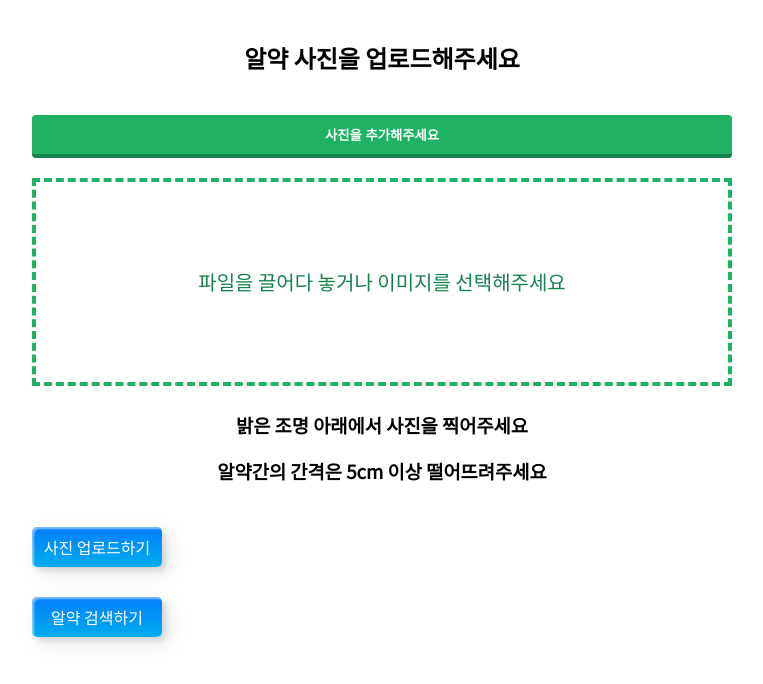
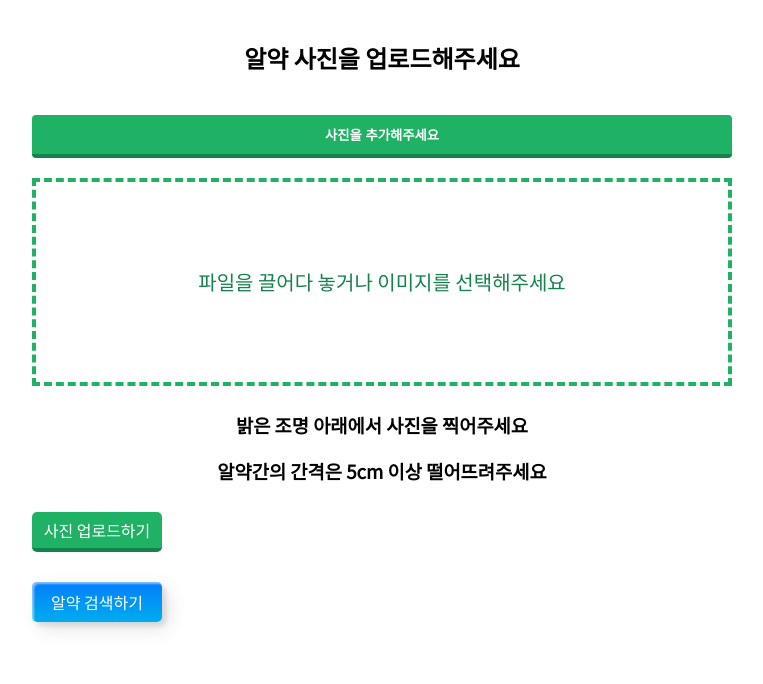
Before and after one commit to rlawuchssha/alyac, a website: page frontend/public/search.html in a window 1280 px wide. Shown: the whole page, without its empty margins (258-1021 px from the left). Drawn offline with nearby package versions, Linux system fonts and the light colour scheme.

Commit message:
버튼 색 변경, 결과창 아래 간격 확보

```diff
--- a/frontend/main.js
+++ b/frontend/main.js
@@ -253,7 +253,7 @@ app.post('/output', (req, res)=>{
         console.log("file이 동기적으로 읽힘")
         fs.readFile('./output/serial_number.txt', 'utf-8', (err, data0)=>{
             if(err) throw err;
-            data1 = JSON.parse(data0)
+            let data1 = JSON.parse(data0)
             getData(data1).then(function(data){
                 res.write('<!DOCTYPE html>' +
                 '<html><head><meta charset="utf-8"><title>알약 정보</title>' +
@@ -267,6 +267,7 @@ app.post('/output', (req, res)=>{
                     body{
                         padding-top: 10px;
                         font-family: 'Noto Sans KR', sans-serif;
+                        margin-bottom: 500px;
                     }
 
                     .material-symbols-outlined {
--- a/frontend/public/style.css
+++ b/frontend/public/style.css
@@ -121,6 +121,24 @@ div.upload {
 }
 
 #btn_search{
+  font-family: 'Noto Sans KR', sans-serif;
+  font-size: 1em;
+  width: 130px;
+  height: 40px;
+  margin-top: 10px;
+  color: #fff;
+  background: #1FB264;
+  border: none;
+
+  border-radius: 5px;
+  border-bottom: 4px solid #15824B;
+  transition: all .2s ease;
+  outline: none;
+  text-transform: uppercase;
+  font-weight: 500;
+  display: inline-block;
+}
+/* #btn_search{
   font-size: 1em;
   margin-top: 25px;
   font-family: 'Noto Sans KR', sans-serif;
@@ -147,7 +165,7 @@ div.upload {
   padding: 0;
   border: none;
 
-}
+} */
 
 
 #btn_search:hover{
```
Also changed, not shown: frontend/output/serial_number.txt (added).
